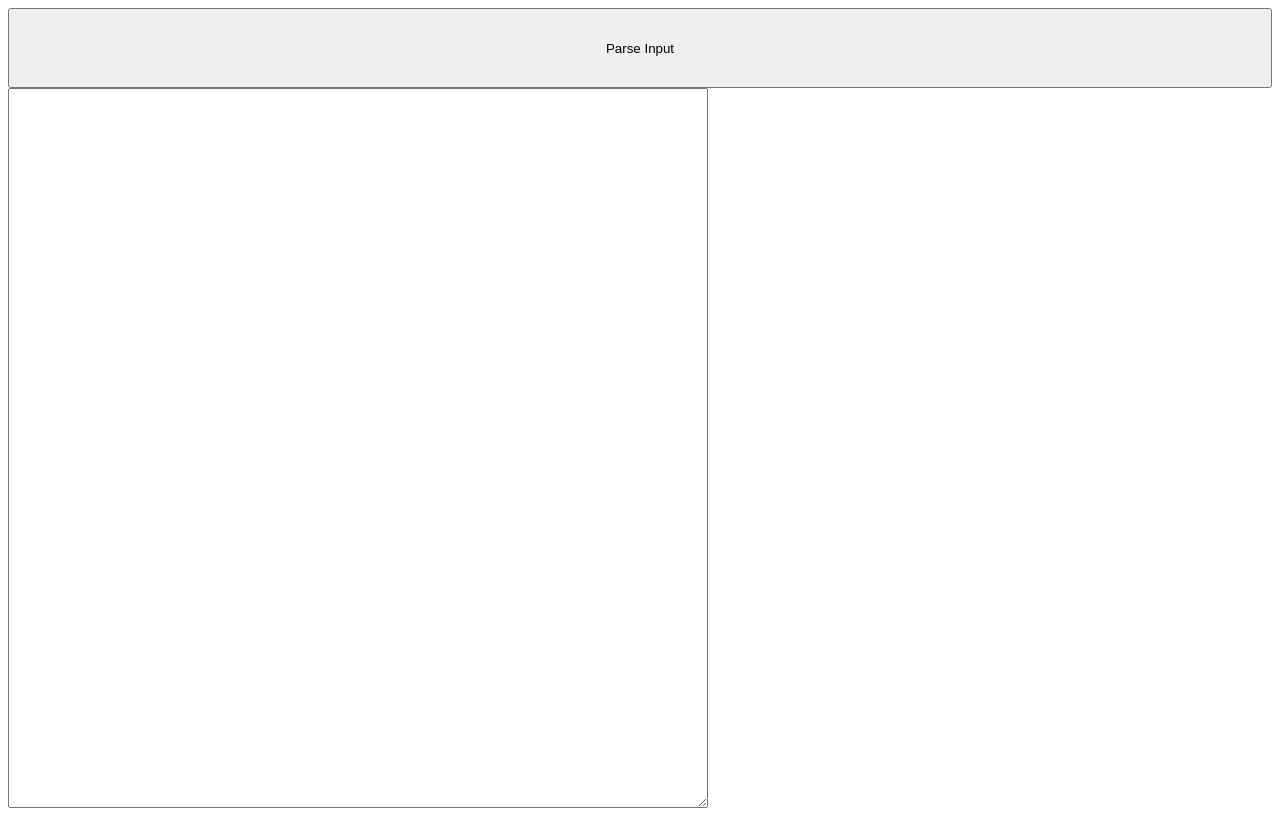
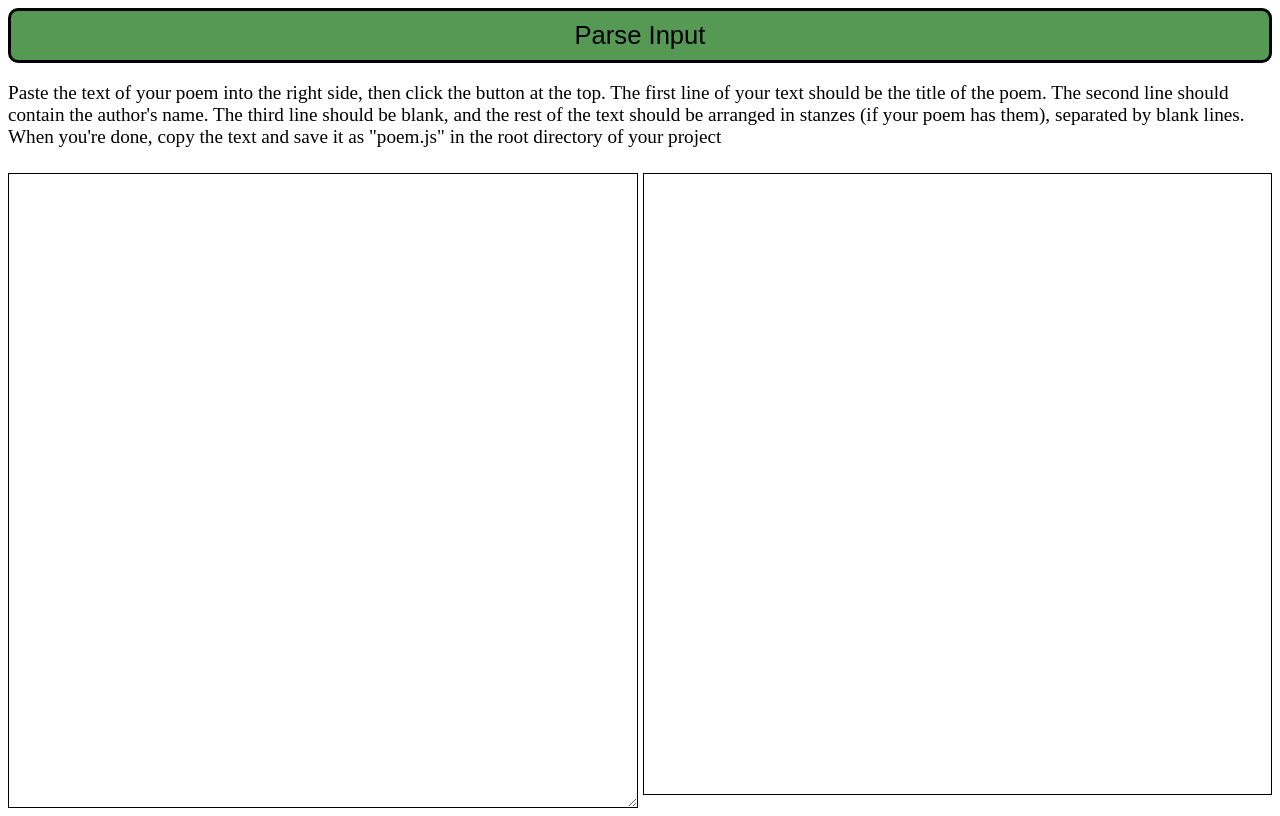
Before and after one commit to DigitalHistory/poem-json-project, a website with bundled scripts: page docs/index.html in a window 1280 px wide. Built offline with nearby package versions, Linux system fonts and the light colour scheme.

Commit message:
docs: make online parser a little bit more usable!

```diff
--- a/docs/index.html
+++ b/docs/index.html
@@ -7,8 +7,16 @@
     </head>
     <body>
         <main>
-            <button onClick="parseAndHighlight()">Parse Input</button>
-            <textarea cols="30" id="userinput" name="" rows="10"></textarea>
+            <header>
+                <button onClick="parseAndHighlight()">Parse Input</button>
+                <p>Paste the text of your poem into the right side, then click the button at the top.
+                    The first line of your text should be the title of the poem. The second line should contain the author's name.
+                    The third line should be blank, and the rest of the text should be arranged in stanzes (if your poem has them),
+                    separated by blank lines.
+                    When you're done, copy the text and save it as "poem.js" in the root directory of your project
+                </p>
+            </header>
+            <textarea id="userinput" name=""></textarea>
             <pre id="jsonoutput">
                 <code class="lang-js"></code>
             </pre>
--- a/docs/user-input.css
+++ b/docs/user-input.css
@@ -1,10 +1,37 @@
+* {
+box-sizing: border-box;
+}
+
 main {
     display: grid;
     grid-template-areas: "top top" "in out";
     height: 100vh;
-    grid-template-rows:  10vh 1fr;
+    grid-template-rows:  20vh 1fr;
+    grid-template-columns: 1fr 1fr;
+    grid-gap: 5px;
 }
 
-main button {
+
+main header {
     grid-area: top;
+    display: flex;
+    flex-direction: column;
+    overflow: auto;
 }
+
+main header p {
+    font-size: 1.2em;
+}
+
+main header button {
+    font-size: 1.6em;
+    background-color: #559955;
+    padding: 10px;
+    border-radius: 10px;
+    border: 3px solid black;
+}
+
+main pre, main textarea {
+    border: 1px solid black;
+    margin-top: 0px;
+}
```
